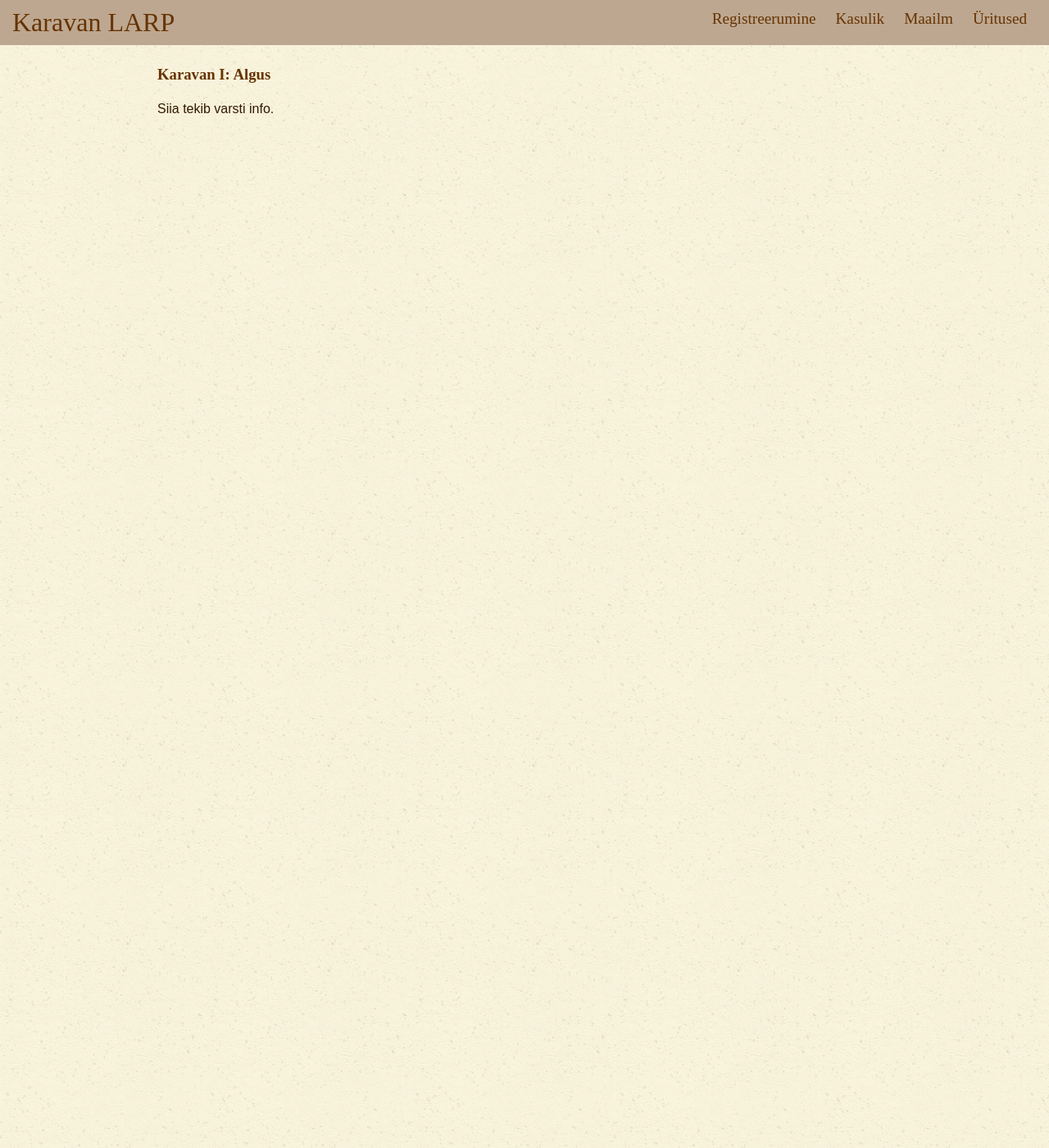
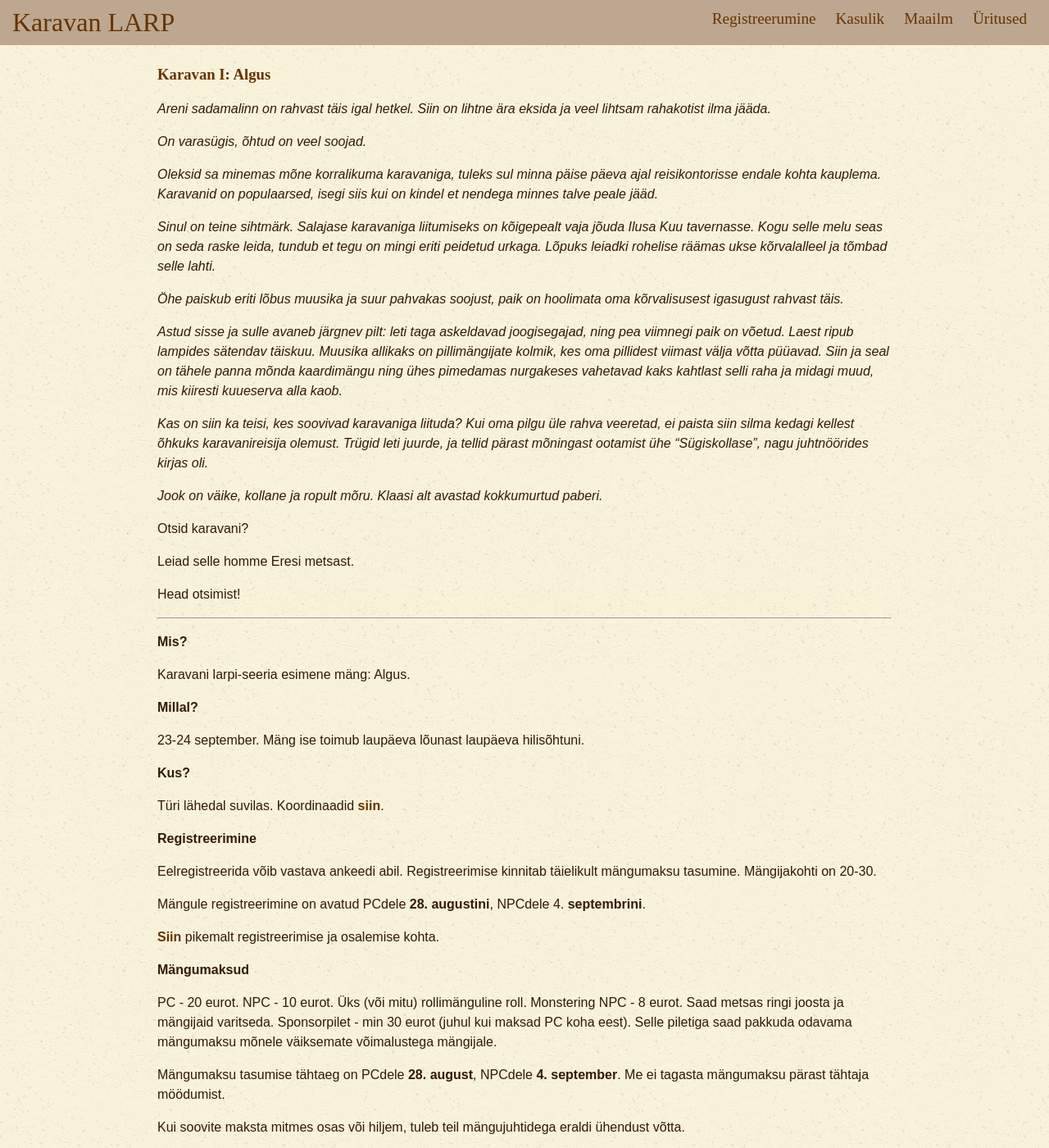
Before and after one commit to karavanlarp/karavanlarp.github.io, a Jekyll site: the page built from est/events/algus.md, in a window 1280 px wide and 1400 px high. Shown: the whole window at 82% size. Built offline with Jekyll 4.4.1, drawn with Linux system fonts in a browser that asks for light colours; some web fonts are replaced; some of the changed text lies outside the part shown.

Commit message:
est I ürituse teksti üleslaadimine ja lingid

```diff
--- a/est/events/algus.md
+++ b/est/events/algus.md
@@ -4,4 +4,101 @@ title: Karavan LARP
 ---
 ### Karavan I: Algus
 
-Siia tekib varsti info.
+_Areni sadamalinn on rahvast täis igal hetkel. Siin on lihtne ära eksida ja veel lihtsam rahakotist ilma jääda._
+
+_On varasügis, õhtud on veel soojad._
+
+_Oleksid sa minemas mõne korralikuma karavaniga, tuleks sul minna päise päeva ajal reisikontorisse endale kohta kauplema. Karavanid on populaarsed, isegi siis kui on kindel et nendega minnes talve peale jääd._
+
+_Sinul on teine sihtmärk. Salajase karavaniga liitumiseks on kõigepealt vaja jõuda Ilusa Kuu tavernasse. Kogu selle melu seas on seda raske leida, tundub et tegu on mingi eriti peidetud urkaga. Lõpuks leiadki rohelise räämas ukse kõrvalalleel ja tõmbad selle lahti._
+
+_Öhe paiskub eriti lõbus muusika ja suur pahvakas soojust, paik on hoolimata oma kõrvalisusest igasugust rahvast täis._
+
+_Astud sisse ja sulle avaneb järgnev pilt: leti taga askeldavad joogisegajad, ning pea viimnegi paik on võetud. Laest ripub lampides sätendav täiskuu. Muusika allikaks on pillimängijate kolmik, kes oma pillidest viimast välja võtta püüavad. Siin ja seal on tähele panna mõnda kaardimängu ning ühes pimedamas nurgakeses vahetavad kaks kahtlast selli raha ja midagi muud, mis kiiresti kuueserva alla kaob._
+
+_Kas on siin ka teisi, kes soovivad karavaniga liituda? Kui oma pilgu üle rahva veeretad, ei paista siin silma kedagi kellest õhkuks karavanireisija olemust. Trügid leti juurde, ja tellid pärast mõningast ootamist ühe “Sügiskollase”, nagu juhtnöörides kirjas oli._
+
+_Jook on väike, kollane ja ropult mõru. Klaasi alt avastad kokkumurtud paberi._
+
+Otsid karavani?
+
+Leiad selle homme Eresi metsast.
+
+Head otsimist!
+
+***
+
+**Mis?**
+
+Karavani larpi-seeria esimene mäng: Algus.
+
+**Millal?**
+
+23-24 september. Mäng ise toimub laupäeva lõunast laupäeva hilisõhtuni.
+
+**Kus?**
+
+Türi lähedal suvilas. Koordinaadid [siin](http://bit.ly/2wvrEK3).
+
+**Registreerimine**
+
+Eelregistreerida võib vastava ankeedi abil. Registreerimise kinnitab täielikult mängumaksu tasumine. Mängijakohti on 20-30.
+
+Mängule registreerimine on avatud PCdele **28. augustini**, NPCdele 4. **septembrini**.
+
+[Siin](https://karavanlarp.github.io/est/reg/registration.html) pikemalt registreerimise ja osalemise kohta.
+
+**Mängumaksud**
+
+PC - 20 eurot.
+NPC - 10 eurot. Üks (või mitu) rollimänguline roll.
+Monstering NPC - 8 eurot. Saad metsas ringi joosta ja mängijaid varitseda.
+Sponsorpilet - min 30 eurot (juhul kui maksad PC koha eest). Selle piletiga saad pakkuda odavama mängumaksu mõnele väiksemate võimalustega mängijale.
+
+Mängumaksu tasumise tähtaeg on PCdele **28. august**, NPCdele **4. september**. Me ei tagasta mängumaksu pärast tähtaja möödumist.
+
+Kui soovite maksta mitmes osas või hiljem, tuleb teil mängujuhtidega eraldi ühendust võtta.
+
+Samuti pakume kohe alguses kahte sponsoreeritud mängumaksu.
+
+**Mida selle eest saab?**
+
+Mängumaksu eest saab majas ööbida, 2-3 sooja toidukorda mängupäeval ja muud toitu ning jooke mängu jooksul. Sellele lisaks toredaid NPCsid ja rekvisiite.
+
+**Majutus**
+
+Põrandamajutus, nii et omad matid ja magamiskotid kaasa. Soovijad võivad ka telkida. Pärast mängu on ka pesemisvõimalus ja kohapeal on väike saun.
+
+**Menüü**
+
+Pakume süüa terve ürituse jooksul, ka reedel tulijatele ja pühapäeval lahkujatele. Laupäeval on kolm toidukorda - hommikusöök, lõunasöök, õhtusöök. Muul ajal saab erinevaid snäkke ja jooke. Toidu pakkumisel võtame arvesse ka erinevaid toiduvalikuid ja allergiaid.
+
+**Keeled**
+
+Ootame mängule ka välismaiseid mängijaid, seetõttu on mängukeelteks eesti ja inglise keel. Juhul kui külalisi ei tule, mängime eesti keeles.
+
+**Kuidas kohale?**
+
+Bussiaegu saab vaadata siit: tpilet.ee
+
+Rongiaegu saab vaadata siit: elron.ee
+
+Mängukohale lähim ühistranspordipeatus on Türi, sealt on umbes 5 kilomeetrit mängukohale.
+
+Laupäeval mängule jõudmiseks Tallinnast sobib kell 09.00 väljuv ja 10.35 Türile saabuv buss.
+
+Laupäeval mängule jõudmiseks Tartust tuleb 07.30 väljuva bussiga sõita Kose-Risti ja sealt minna 09.37 väljuva Türi bussi peale.
+
+Ostke võimalusel piletid ette ära!
+
+Arvestage et graafikud võivad veel muutuda. Paar nädalat enne mängu täpsustame graafikud kindlasti üle!
+
+Bussi- või rongijaama saabujatele organiseerime transpordi mängukohale.
+
+Võib saabuda juba reede õhtul ja kohapeal ööbida. Ööbida kohapeal saab ka pärast mängu lõppu.
+
+**Kogunemine**
+
+Autoga tulijad võiksid saabuda kella 10.30ks ja vajadusel aidata bussi/rongijaamast mängijaid transportida. Üldine kogunemiskellaaeg on 11. Kui teil on vaja ennast pikemalt kostümeerida või meikida, palun saabuge kindlasti varem, püüame algbriifiga alustada võimalikult vara.
+
+Palume hiljaks jäämisel kindlasti teada anda! Arvestage, et me ei saa paari hilineja pärast mängu algust edasi lükata, mis võib tähendada seda et osa teie mängu algusest muutub veidi.
```
